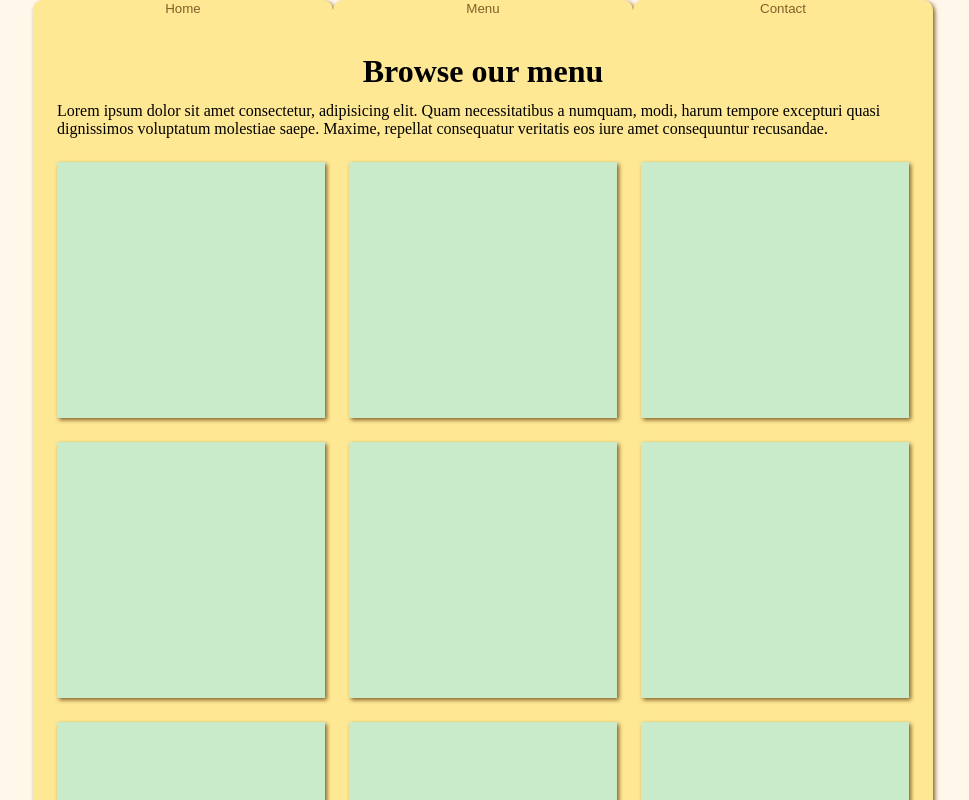
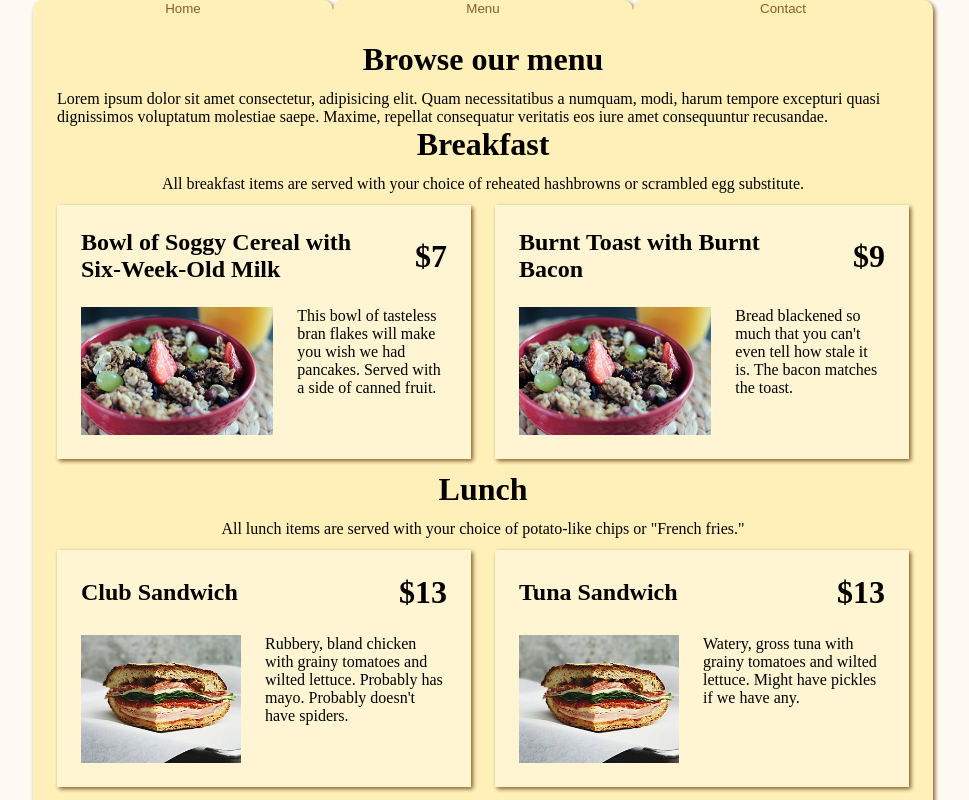
Before and after one commit to pmcrockett/RathausCafe, a website built with webpack: page dist/index.html in a window 1280 px wide. Both pictures are taken after a click on the button "Menu". Shown: the top 800 px of the page, without its empty margins (157-1126 px from the left). Built offline with nearby package versions, Linux system fonts and the light colour scheme.

Commit message:
Add menu item cards

```diff
--- a/src/home.js
+++ b/src/home.js
@@ -21,7 +21,7 @@ export default function() {
     introText.textContent = "Lorem ipsum dolor sit amet consectetur, adipisicing elit. Quam necessitatibus a numquam, modi, harum tempore excepturi quasi dignissimos voluptatum molestiae saepe. Maxime, repellat consequatur veritatis eos iure amet consequuntur recusandae.";
     introContainer.appendChild(introText);
 
-    let hoursHeader = document.createElement("h3");
+    let hoursHeader = document.createElement("h2");
     hoursHeader.textContent = "Hours";
     hoursHeader.classList.add("center-h");
     mainContent.appendChild(hoursHeader);
@@ -31,8 +31,8 @@ export default function() {
     mainContent.appendChild(hoursContainer);
 
     const hoursText = [
-        ["Mon – Thurs", "10 am", "–", "8pm"],
-        ["Fri", "8 am", "–", "6pm"],
+        ["Mon – Thurs", "10 am", "–", "5pm"],
+        ["Fri", "8 am", "–", "5pm"],
         ["Sat", "8 am", "–", "4pm"],
         ["Sun", "8 am", "–", "2pm"],
     ]
--- a/src/menu.js
+++ b/src/menu.js
@@ -11,14 +11,123 @@ export default function() {
     menuText.textContent = "Lorem ipsum dolor sit amet consectetur, adipisicing elit. Quam necessitatibus a numquam, modi, harum tempore excepturi quasi dignissimos voluptatum molestiae saepe. Maxime, repellat consequatur veritatis eos iure amet consequuntur recusandae.";
     mainContent.appendChild(menuText);
 
+    let menuSections = [
+        [
+            "Breakfast",
+            "All breakfast items are served with your choice of reheated hashbrowns or scrambled egg substitute."
+        ],
+        [
+            "Lunch",
+            "All lunch items are served with your choice of potato-like chips or \"French fries.\""
+        ],
+        [
+            "Drinks",
+            ""
+        ]
+    ];
+    let menuItems = [
+        // Breakfast
+        [
+            [
+                "Bowl of Soggy Cereal with Six-Week-Old Milk",
+                "$7",
+                "./img/breakfast.jpg",
+                "This bowl of tasteless bran flakes will make you wish we had pancakes. Served with a side of canned fruit."
+            ],
+            [
+                "Burnt Toast with Burnt Bacon",
+                "$9",
+                "./img/breakfast.jpg",
+                "Bread blackened so much that you can't even tell how stale it is. The bacon matches the toast."
+            ]
+        ],
+        // Lunch
+        [
+            [
+                "Club Sandwich",
+                "$13",
+                "./img/sandwich.jpg",
+                "Rubbery, bland chicken with grainy tomatoes and wilted lettuce. Probably has mayo. Probably doesn't have spiders."
+            ],
+            [
+                "Tuna Sandwich",
+                "$13",
+                "./img/sandwich.jpg",
+                "Watery, gross tuna with grainy tomatoes and wilted lettuce. Might have pickles if we have any."
+            ],
+            [
+                "Ham Sandwich",
+                "$12",
+                "./img/sandwich.jpg",
+                "Made with delicious, pre-sliced deli ham that may have been frozen at some point. Also has grainy tomatoes, wilted lettuce, and neon yellow mustard."
+            ]
+        ],
+        // Drinks
+        [
+            [
+                "Coffee",
+                "$5",
+                "./img/drink.jpg",
+                "It's coffee. Either instant or drip-brewed depending on who's working today. Might be decaf (if we don't like you)."
+            ],
+            [
+                "Tea",
+                "$5",
+                "./img/drink.jpg",
+                "Lukewarm black tea microwaved almost long enough and stored in an urn that doesn't have weird mold growing in it."
+            ],
+            [
+                "Soft Drink",
+                "$5",
+                "./img/drink.jpg",
+                "Some kind of generic cola or lemon-lime soda. Usually carbonated, unless we haven't noticed that the CO2 has run out."
+            ]
+        ]
+    ];
+
+    for (let i = 0; i < menuSections.length; i++) {
+        let section = document.createElement("h1");
+        section.classList.add("center-h");
+        section.textContent = menuSections[i][0];
+        mainContent.appendChild(section);
+
+        let secDesc = document.createElement("p");
+        secDesc.classList.add("menu-section-desc");
+        secDesc.textContent = menuSections[i][1];
+        mainContent.appendChild(secDesc);
+
         let menuContainer = document.createElement("div");
         menuContainer.classList.add("menu-container");
         mainContent.appendChild(menuContainer);
 
-    for (let i = 0; i < 10; i++) {
+        for (let j = 0; j < menuItems[i].length; j++) {
             let menuCard = document.createElement("div");
             menuCard.classList.add("menu-card", "shadow");
             menuContainer.appendChild(menuCard);
+
+            let title = document.createElement("div");
+            title.classList.add("menu-card-title");
+            menuCard.appendChild(title);
+
+            let header = document.createElement("h2");
+            header.classList.add("menu-card-h");
+            header.textContent = menuItems[i][j][0];
+            title.appendChild(header);
+
+            let price = document.createElement("h1");
+            price.textContent = menuItems[i][j][1];
+            title.appendChild(price);
+
+            let pic = document.createElement("img");
+            pic.setAttribute("src", menuItems[i][j][2]);
+            pic.setAttribute("alt", menuItems[i][j][0]);
+            pic.classList.add("menu-img");
+            menuCard.appendChild(pic);
+
+            let text = document.createElement("p");
+            text.textContent = menuItems[i][j][3];
+            menuCard.appendChild(text);
+        }
     }
 
     return mainContent;
```
Also changed, not shown: dist/img/breakfast.jpg (added), dist/img/drink.jpg (added), dist/img/sandwich.jpg (added), dist/index.html, dist/style.css. Lines whose indentation alone changed are shown as unchanged.
